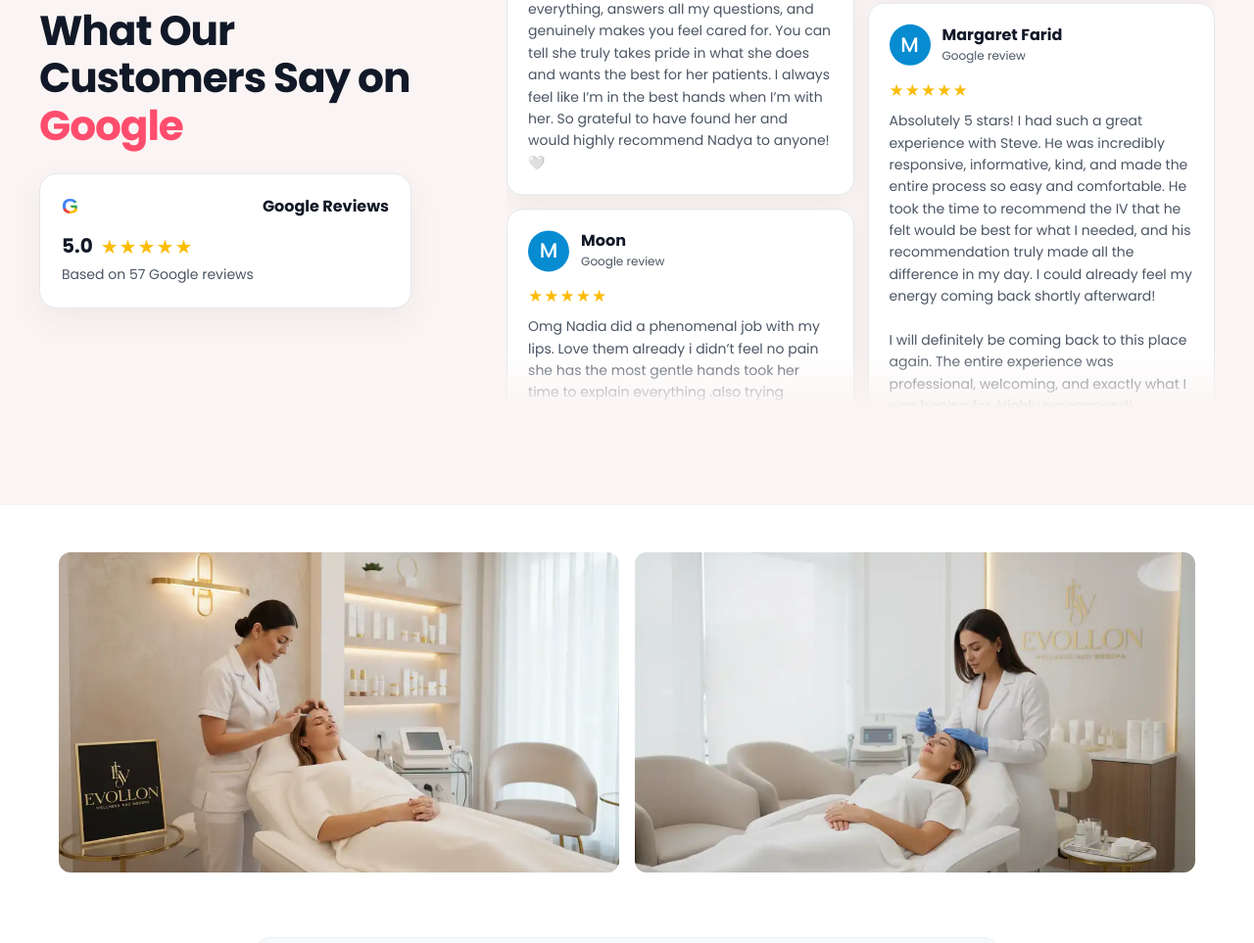
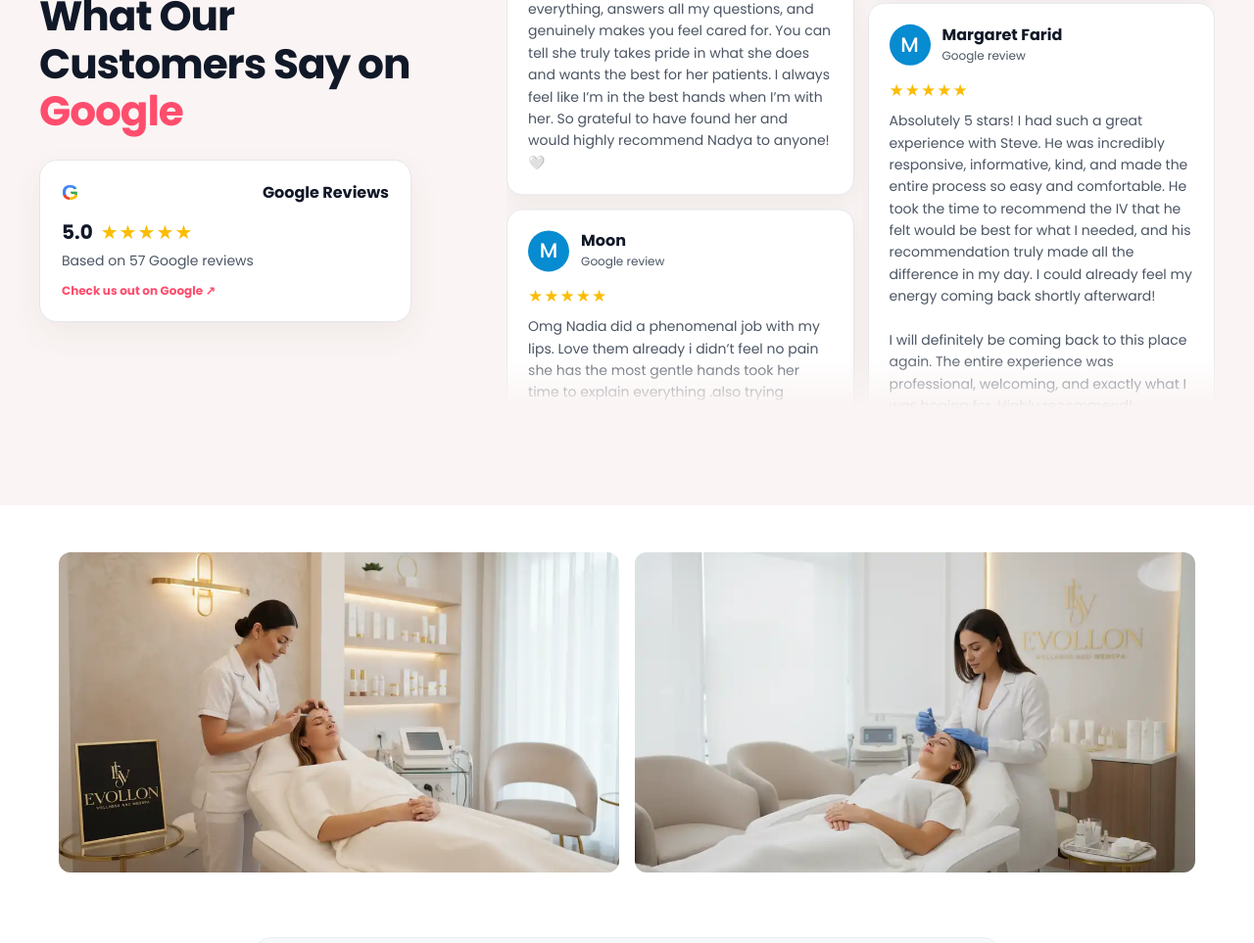
Before and after one commit to yaboixanny/evollonmedspa, a plain HTML site: page aesthetics-ny/index.html in a window 1280 px wide. Shown: the part 910-1873 px from the top of the page at 98% size. Drawn offline with Linux system fonts and the light colour scheme.

Commit message:
Link Google reviews widget to business profile

```diff
--- a/aesthetics-ny/index.html
+++ b/aesthetics-ny/index.html
@@ -49,6 +49,10 @@
     body.ads-aesthetics .trust-heading h2 { font-size: clamp(32px, 3.3vw, 46px); line-height: 1.15; margin: 14px 0 24px; }
     body.ads-aesthetics .trust-heading h2 em { color: var(--rose-dark); font-style: normal; }
     body.ads-aesthetics .google-profile { background: #fff; border-radius: 18px; padding: 22px; box-shadow: 0 12px 32px #4b2b2710; }
+    body.ads-aesthetics a.google-profile { display: block; color: inherit; text-decoration: none; }
+    body.ads-aesthetics a.google-profile:hover .google-profile-link { text-decoration: underline; }
+    body.ads-aesthetics a.google-profile:focus-visible { outline: 3px solid var(--rose-dark); outline-offset: 3px; }
+    body.ads-aesthetics .google-profile-link { display: block; margin-top: 10px; color: var(--rose-dark); font-size: 12px; font-weight: 700; }
     body.ads-aesthetics .google-profile-top { margin-bottom: 14px; }
     body.ads-aesthetics .google-profile-top > strong { font-size: 16px; }
     body.ads-aesthetics .review-wall { display: grid; grid-template-columns: repeat(2, minmax(0, 1fr)); gap: 14px; height: 540px; overflow: hidden; mask-image: linear-gradient(transparent, #000 10%, #000 90%, transparent); }
@@ -174,7 +178,7 @@
         <div class="trust-heading">
           <div class="eyebrow">THE EVOLLON EXPERIENCE</div>
           <h2>What Our Customers Say on <em>Google</em></h2>
-          <div class="google-profile"><div class="google-profile-top"><span class="google-g" aria-hidden="true">G</span><strong>Google Reviews</strong></div><div><b>5.0</b> <span class="stars" aria-label="5 out of 5 stars">★★★★★</span></div><small>Based on 57 Google reviews</small></div>
+          <a class="google-profile" href="https://share.google/zSTiITmqhkBdl3S8c" target="_blank" rel="noopener noreferrer"><div class="google-profile-top"><span class="google-g" aria-hidden="true">G</span><strong>Google Reviews</strong></div><div><b>5.0</b> <span class="stars" aria-label="5 out of 5 stars">★★★★★</span></div><small>Based on 57 Google reviews</small><span class="google-profile-link">Check us out on Google ↗</span></a>
         </div>
         <div class="review-wall" aria-label="Customer reviews"><div class="review-column"><div class="review-track"><article class="review-card"><div class="review-head"><span class="review-avatar blue" aria-hidden="true">J</span><div><strong><a href="https://www.google.com/maps/contrib/117090269702272241105/reviews?hl=en" target="_blank" rel="noopener noreferrer">Jen Mingov</a></strong><small>Google review</small></div></div><div class="review-meta"><span class="stars" aria-label="5 out of 5 stars">★★★★★</span></div><p>I can’t say enough wonderful things about Nadya! She is incredibly knowledgeable, professional, and attentive. I’ve been seeing her for my PRP hair treatments, and she has made the entire experience so comfortable and positive. She takes the time to explain everything, answers all my questions, and genuinely makes you feel cared for. You can tell she truly takes pride in what she does and wants the best for her patients. I always feel like I’m in the best hands when I’m with her. So grateful to have found her and would highly recommend Nadya to anyone! 🤍</p></article>
 <article class="review-card"><div class="review-head"><span class="review-avatar blue" aria-hidden="true">M</span><div><strong><a href="https://www.google.com/maps/contrib/117175815857660375634/reviews?hl=en" target="_blank" rel="noopener noreferrer">Moon</a></strong><small>Google review</small></div></div><div class="review-meta"><span class="stars" aria-label="5 out of 5 stars">★★★★★</span></div><p>Omg Nadia did a phenomenal job with my lips. Love them already i didn’t feel no pain she has the most gentle hands took her time to explain everything .also trying biorepeel can’t wait to see the results. I have the most therapeutic experience with Nadia she is so sweet and welcoming.</p></article>
```
